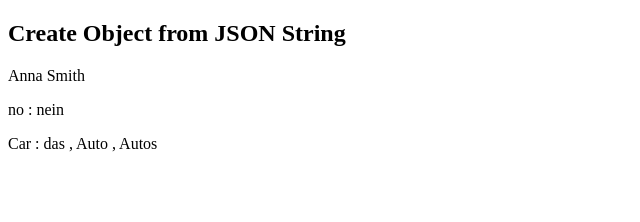
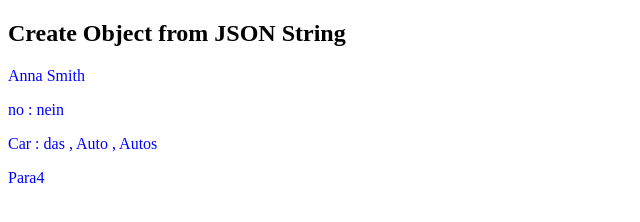
Before and after one commit to burgertechtv/bootstrap, a plain HTML site: page index.html in a window 1280 px wide. Shown: the whole page, without its empty margins (0-640 px from the left). Drawn offline with Linux system fonts and the light colour scheme.

Commit message:
updated index and added stlyle.css file

```diff
--- a/index.html
+++ b/index.html
@@ -1,12 +1,19 @@
 <!DOCTYPE html>
 <html>
+
+<head>
+	<link rel="stylesheet" type="text/css" href="style.css">
+</head>
+
 <body>
 
 <h2>Create Object from JSON String</h2>
-
-<p id="demo1"></p>
-<p id="demo2"></p>
-<p id="demo3"></p>
+<div class="replace">
+	<p id="demo1">	Para1	</p>
+	<p id="demo2">	Para2	</p>
+	<p id="demo3">	Para3	</p>
+	<p id="demo3">	Para4	</p>
+</div>
 
 <script>
 var text = '{"employees":[' +
@@ -23,8 +30,6 @@ var noun = [
 {"en":"Book", "de_1":"das", "de_2":"Buch", "de_3":"Bücher"}
 ];
 
-
-
 var word = [
 { "en":"hello" , "de":"hallo" },
 { "en":"bye" , "de":"tschüss" },
@@ -40,8 +45,6 @@ noun[0].en +
 " : " + noun[0].de_1+
 " , " + noun[0].de_2+
 " , " + noun[0].de_3;
-
-
 </script>
 
 </body>
--- /dev/null
+++ b/style.css
@@ -0,0 +1,3 @@
+.replace {
+	color:blue;
+}
```
